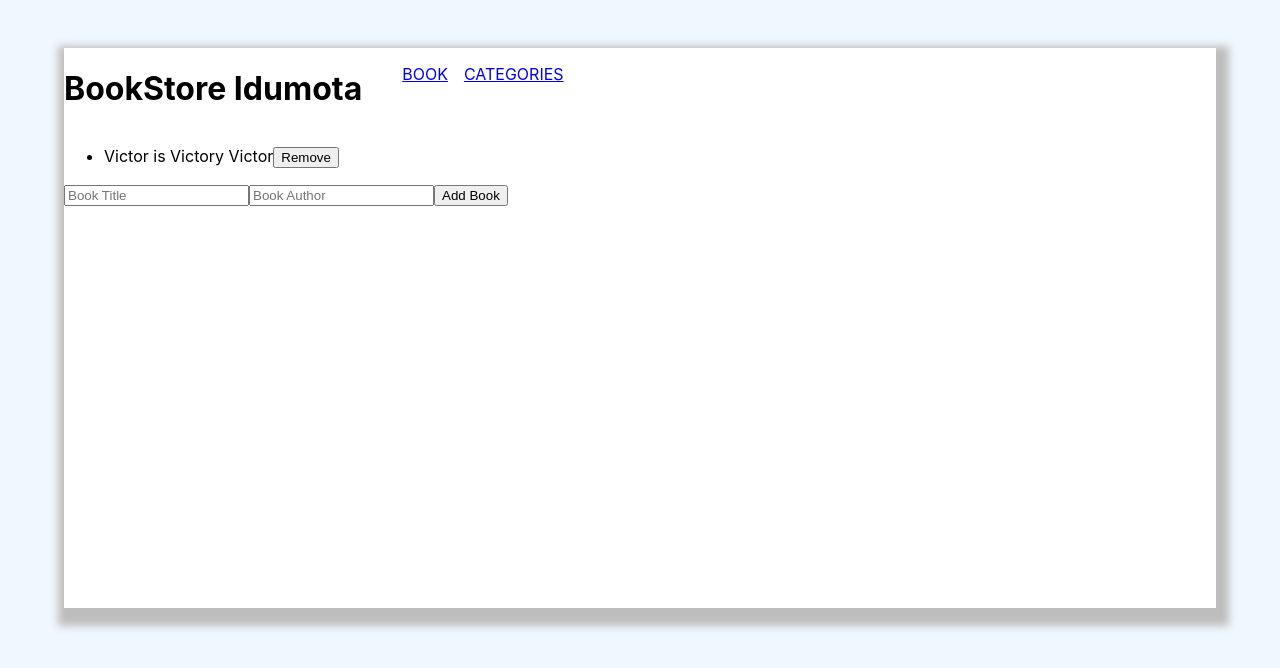
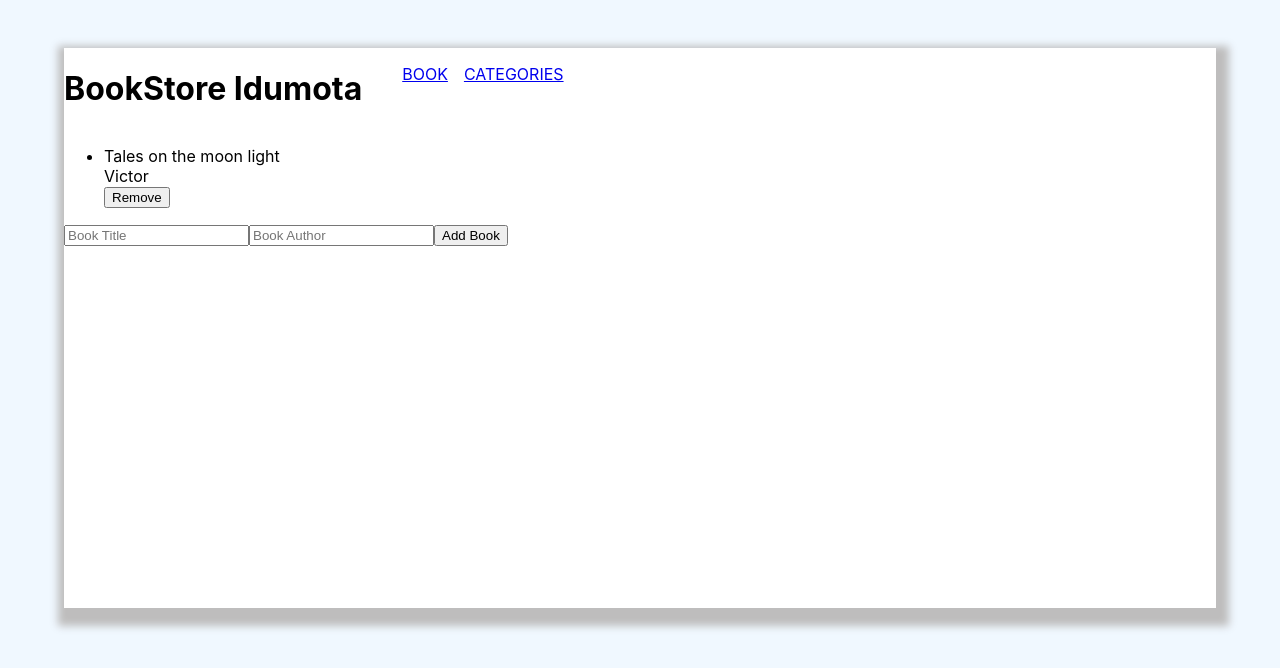
Before and after one commit to V0pe/Bookstore, a React (Create React App) app: page / in a window 1280 px wide. Shown: the top 668 px of the page. Built offline with nearby package versions, Linux system fonts and the light colour scheme.

Commit message:
books renderered dynamically

```diff
--- a/src/components/DisplayBook.js
+++ b/src/components/DisplayBook.js
@@ -1,10 +1,22 @@
 import React from 'react';
+import PropTypes from 'prop-types';
 import SingleBook from './SingleBook';
 
-export default function DisplayBook() {
-  return (
-    <ul>
-      <SingleBook />
-    </ul>
-  );
+class DisplayBook extends React.PureComponent {
+  render() {
+    const { books } = this.props;
+    return (
+      <ul>
+        {books.map((book) => (
+          <SingleBook key={book.id} book={book} />
+        ))}
+      </ul>
+    );
+  }
 }
+
+DisplayBook.propTypes = {
+  books: PropTypes.string.isRequired,
+};
+
+export default DisplayBook;
--- a/src/components/SingleBook.js
+++ b/src/components/SingleBook.js
@@ -1,11 +1,24 @@
 import React from 'react';
+import PropTypes from 'prop-types';
 
-export default function SingleBook() {
-  return (
-    <li>
-      Victor is Victory
-      Victor
-      <button type="button"> Remove </button>
-    </li>
-  );
+class SingleBook extends React.PureComponent {
+  render() {
+    const { book } = this.props;
+    return (
+      <li>
+        {book.title}
+        <br />
+        {book.author}
+        <br />
+        <button type="button">Remove</button>
+      </li>
+
+    );
+  }
 }
+
+SingleBook.propTypes = {
+  book: PropTypes.string.isRequired,
+};
+
+export default SingleBook;
--- a/src/pages/BookPage.js
+++ b/src/pages/BookPage.js
@@ -1,11 +1,30 @@
+import React from 'react';
 import AddBook from '../components/AddBook';
 import DisplayBook from '../components/DisplayBook';
 
-export default function BookPage() {
-  return (
-    <section className="bookpage">
-      <DisplayBook />
-      <AddBook />
-    </section>
-  );
+class BookPage extends React.Component {
+  constructor(props) {
+    super(props);
+    this.state = {
+      books: [
+        {
+          id: 1,
+          title: 'Tales on the moon light',
+          author: 'Victor',
+        },
+      ],
+    };
+  }
+
+  render() {
+    const { books } = this.state;
+    return (
+      <div>
+        <DisplayBook books={books} />
+        <AddBook />
+      </div>
+    );
+  }
 }
+
+export default BookPage;
```
